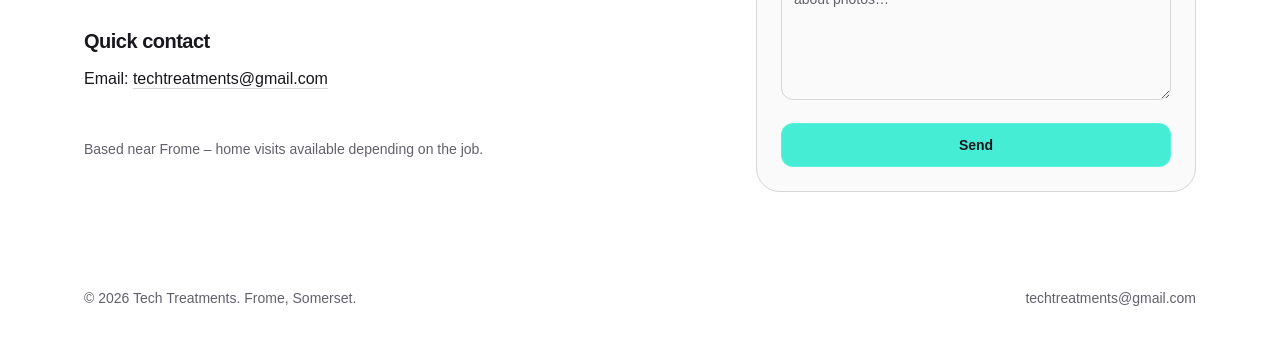
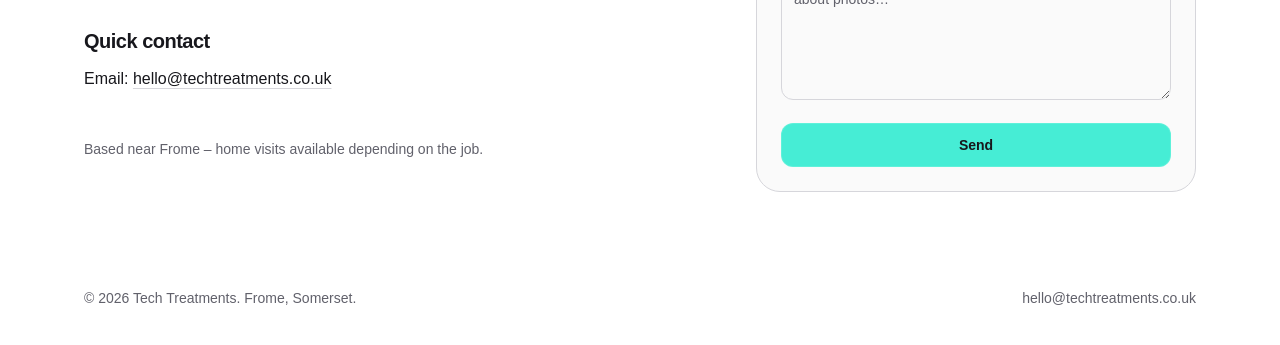
Before and after one commit to bluesky2006/tech-treatments, a Next.js app: page /contact in a window 1280 px wide. Shown: the part 425-770 px from the top of the page. Built offline with nearby package versions, Linux system fonts and the light colour scheme.

Commit message:
replaced old email address

```diff
--- a/app/contact/page.tsx
+++ b/app/contact/page.tsx
@@ -47,9 +47,9 @@ export default function ContactPage() {
                   Email:{" "}
                   <a
                     className="underline decoration-border underline-offset-4 hover:text-foreground/80"
-                    href="mailto:techtreatments@gmail.com"
+                    href="mailto:hello@techtreatments.co.uk"
                   >
-                    techtreatments@gmail.com
+                    hello@techtreatments.co.uk
                   </a>
                 </p>
                 <p className="mt-12 text-sm text-muted">
--- a/components/SiteFooter.tsx
+++ b/components/SiteFooter.tsx
@@ -7,8 +7,8 @@ export default function SiteFooter() {
         <div className="flex flex-wrap items-center justify-between gap-4">
           <p>© {new Date().getFullYear()} Tech Treatments. Frome, Somerset.</p>
           <p className="flex flex-wrap gap-2">
-            <a className="hover:text-zinc-100" href="mailto:techtreatments@gmail.com">
-              techtreatments@gmail.com
+            <a className="hover:text-zinc-100" href="mailto:hello@techtreatments.co.uk">
+              hello@techtreatments.co.uk
             </a>
           </p>
         </div>
```
